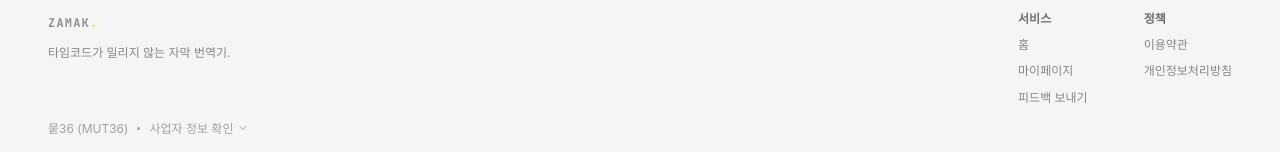
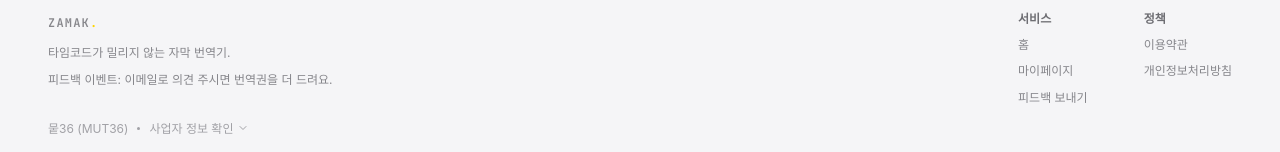
Before and after one commit to mut36/zamak, a Next.js app: page /legal in a window 1280 px wide. Shown: the part 1947-2099 px from the top of the page. Built offline with nearby package versions, Linux system fonts and the light colour scheme; no server answers; a web font is replaced by a local one.

Commit message:
푸터에 피드백 이벤트 안내를 추가한다.
Co-Authored-By: Claude Sonnet 5 <noreply@anthropic.com>

```diff
--- a/app/components/SiteFooter.tsx
+++ b/app/components/SiteFooter.tsx
@@ -1,5 +1,5 @@
 import Link from 'next/link';
-import { APP_VERSION } from '../config/constants';
+import { APP_VERSION, KAKAO_OPEN_CHAT_URL } from '../config/constants';
 import { COPY } from '../i18n/simpleCopy';
 import { Wordmark } from './Wordmark';
 import { SellerInfoToggle } from './SellerInfoToggle';
@@ -29,6 +29,9 @@ export function SiteFooter({ withBottomBar }: { withBottomBar?: boolean }) {
         <div>
           <Wordmark className='lp-wordmark' />
           <p className='site-footer-tagline'>{F.tagline}</p>
+          <p className='site-footer-tagline'>
+            {F.eventBadge(Boolean(KAKAO_OPEN_CHAT_URL))}
+          </p>
         </div>
 
         <nav className='site-footer-links'>
@@ -37,6 +40,11 @@ export function SiteFooter({ withBottomBar }: { withBottomBar?: boolean }) {
             <Link href='/'>{F.home}</Link>
             <Link href='/mypage'>{F.mypage}</Link>
             <a href={`mailto:${F.feedbackEmail}`}>{F.feedback}</a>
+            {KAKAO_OPEN_CHAT_URL && (
+              <a href={KAKAO_OPEN_CHAT_URL} target='_blank' rel='noopener noreferrer'>
+                {F.kakaoLink}
+              </a>
+            )}
           </div>
           <div>
             <p className='site-footer-group'>{F.policyGroup}</p>
```
